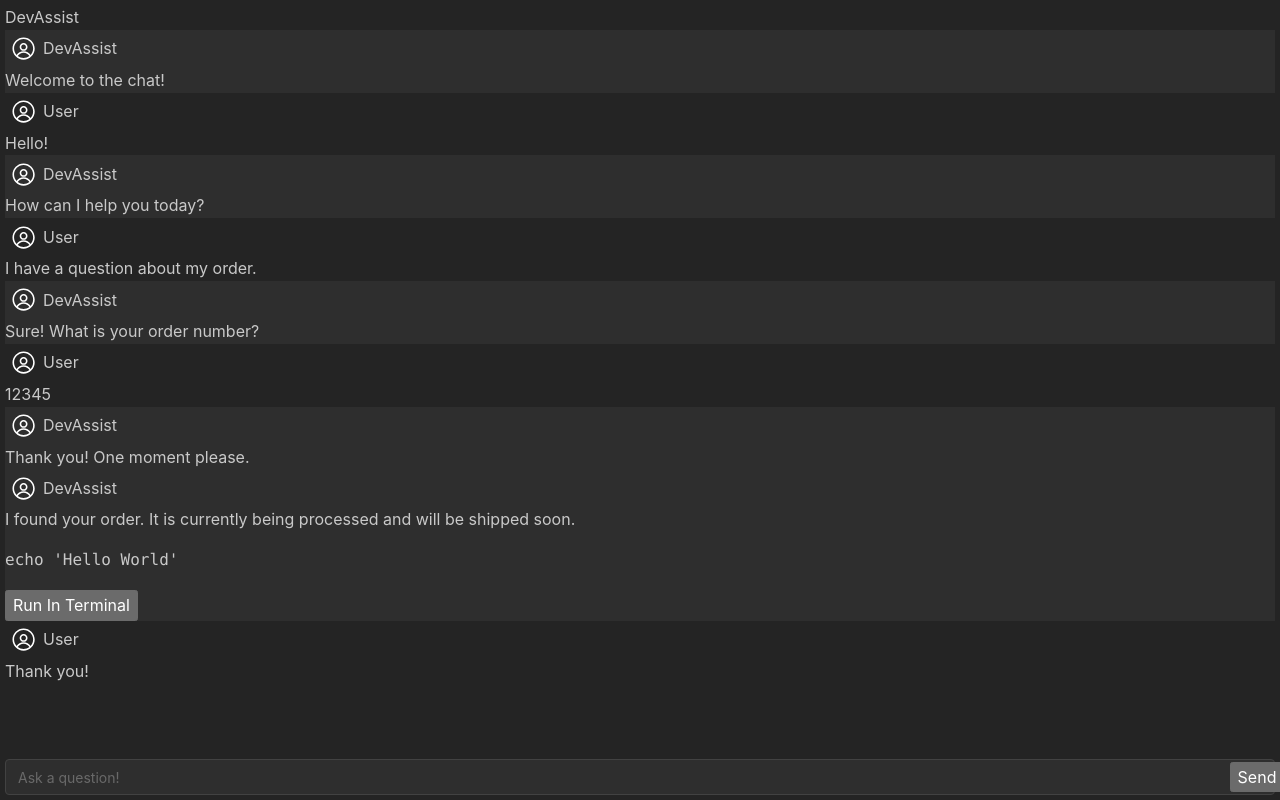
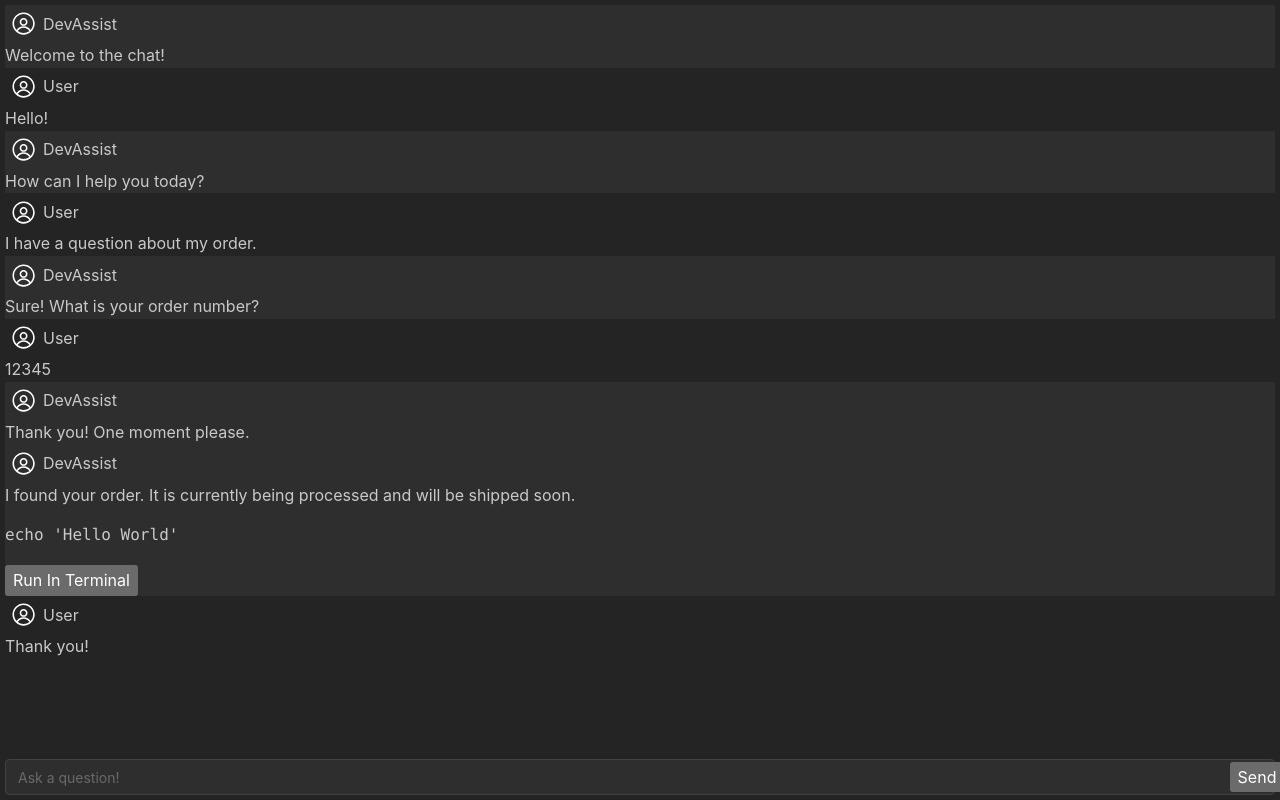
Before and after one commit to adithya1012/DevAssist_AI, a React (Create React App) app in the folder webview-ui/: page / in a window 1280 px wide. Built offline with nearby package versions, Linux system fonts and the light colour scheme.

Commit message:
Remove Header component from Layout

```diff
--- a/webview-ui/src/components/Header.tsx
+++ /dev/null
@@ -1,9 +0,0 @@
-const Header = () => {
-    return (
-        <div>
-            DevAssist
-        </div>
-    );
-}
-
-export default Header;
--- a/webview-ui/src/components/chat/Layout.tsx
+++ b/webview-ui/src/components/chat/Layout.tsx
@@ -1,4 +1,3 @@
-import Header from '../Header';
 import ChatContainer from './ChatContainer';
 import ChatInput from './ChatInput';
 
@@ -7,7 +6,6 @@ import ChatInput from './ChatInput';
 const ChatLayout = () => {
     return (
         <div style={{padding:"5px", position:"fixed", top:0, left:0, right:0, bottom:0, display:"flex", flexDirection:"column", overflow:"hidden"}}>
-            <Header />
             <div style={{flexGrow:1, display:"flex", width:"100%"}}>
                 <ChatContainer />
             </div>
```
